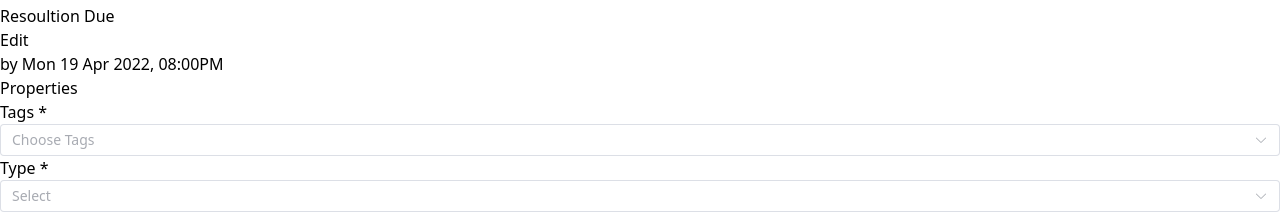
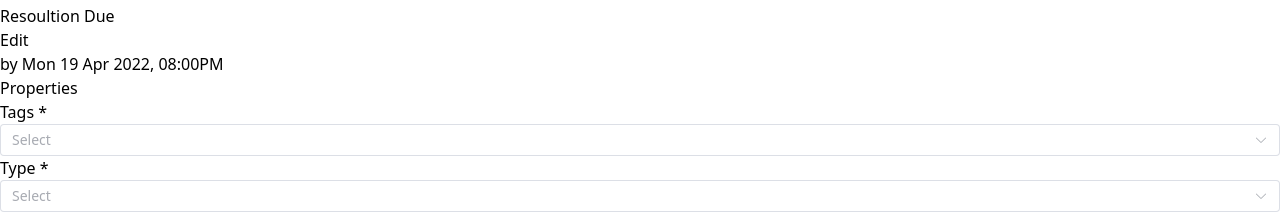
Before and after one commit to ishfaqahmed565/smartcomm-prototype-netlify, a Nuxt app: page /ticket-list/1 in a window 1280 px wide. Shown: the part 1780-1994 px from the top of the page. Built offline with nearby package versions, Linux system fonts and the light colour scheme; what vue3-apexcharts would draw is missing.

Commit message:
Filters window added in contact/customer page

```diff
--- a/components/Filters.vue
+++ b/components/Filters.vue
@@ -9,7 +9,7 @@
 </script>
 <template>
 	<div
-		class="w-2/12 px-3 py-[6px] bg-white grid gap-4 shadow filters max-h-[32rem] overflow-y-auto"
+		class="w-2/12 px-3 py-[6px] bg-white gap-4 shadow filters max-h-[80rem] overflow-y-auto min-h-[80vh] flex flex-col"
 	>
 		<div class="flex justify-between w-full items-center">
 			<span class="text-[13px] font-[500] uppercase">Filters</span>
--- a/components/FormElems.vue
+++ b/components/FormElems.vue
@@ -12,7 +12,7 @@
 	<div class="grid gap-1" v-for="elem in formData" :key="elem.name">
 		<label
 			for="contact"
-			class="text-black form-label"
+			class="text-gray-400 text-xs font-bold"
 			:class="{ 'text-[11px]': size === 'small' }"
 		>
 			{{ elem.name }} <span class="text-red-300">*</span>
--- a/pages/customer/index.vue
+++ b/pages/customer/index.vue
@@ -10,6 +10,38 @@
 				checked: true,
 				checked2: false,
 				tableAnimation: "w-full",
+				filtersFormData: [
+					{
+						name: "Created",
+						value: "",
+						type: "select",
+						data: [
+							{ label: "Any Time", value: "Any Time" },
+							{ label: "Last Week", value: "Last Week" },
+							{ label: "Last Month", value: "Last Month" },
+							{ label: "Last Year", value: "Last Year" },
+						],
+					},
+					{
+						name: "Time Zone",
+						type: "select",
+						value: "",
+						data: [
+							{ label: "(GMT +06:00) Dhaka", value: "(GMT +06:00) Dhaka" },
+						],
+					},
+					{
+						name: "Companies",
+						type: "select",
+						value: "",
+						data: [
+							{ label: "Udvash", value: "Udvash" },
+							{ label: "Unmesh", value: "Unmesh" },
+							{ label: "Square", value: "Square" },
+							{ label: "Bashundhara", value: "Bashundhara" },
+						],
+					},
+				],
 				columnsArr: [
 					{ name: "State", show: true },
 					{ name: "Group", show: true },
@@ -195,7 +227,11 @@
 					</form>
 				</div>
 				<Transition name="expand">
-					<TicketsFiltersItem v-show="showFilter" />
+					<Filters v-show="showFilter">
+						<template #filters>
+							<FormElems :formData="filtersFormData" />
+						</template>
+					</Filters>
 				</Transition>
 			</div>
 		</NuxtLayout>
--- a/pages/ticket-list/[id].vue
+++ b/pages/ticket-list/[id].vue
@@ -10,7 +10,7 @@
 			const formData = ref<FormEl[]>([
 				{
 					name: "Tags",
-					type: "tags",
+					type: "select",
 					value: "",
 					data: [{ value: "Important", label: "Important" }],
 				},
```
